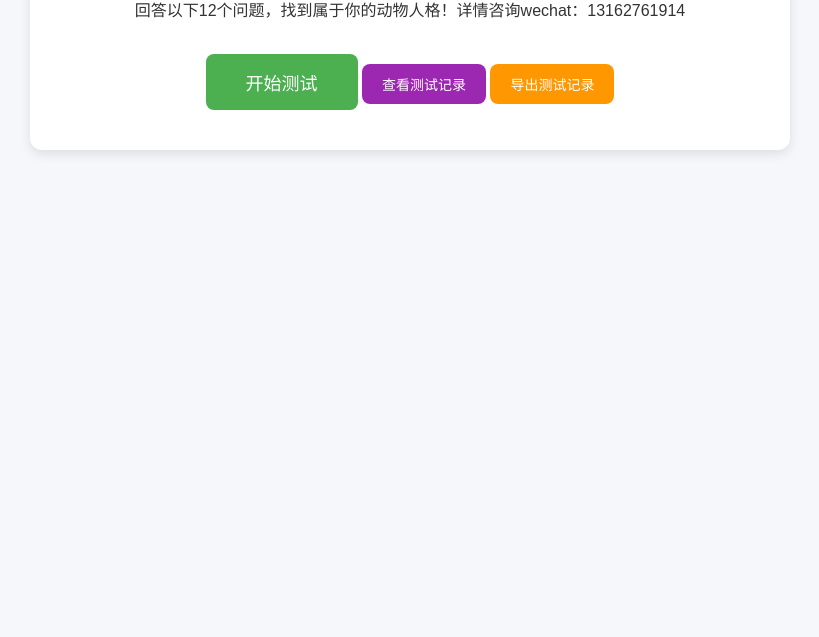
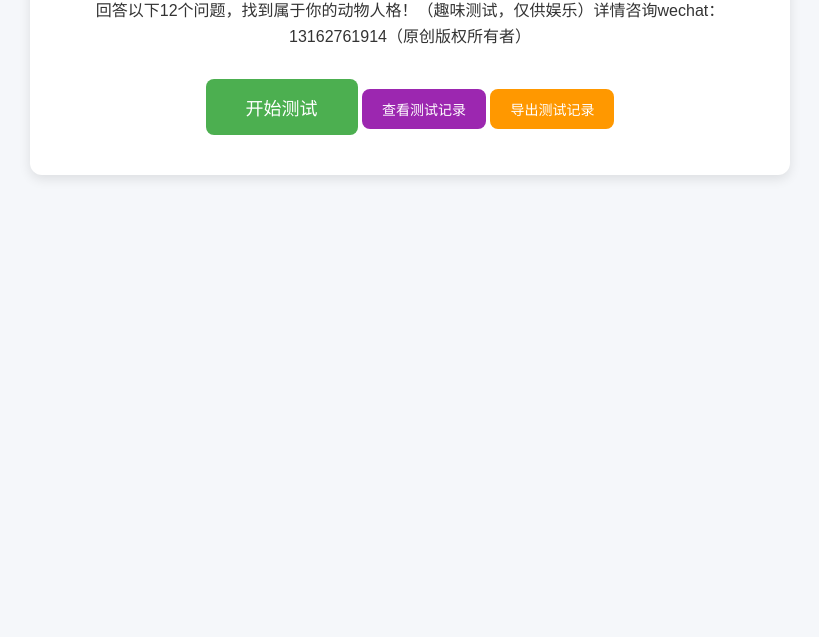
Before and after one commit to Simon19139/MBTI-Zodic-Short-Test, a plain HTML site: page index.html in a window 1280 px wide. Shown: the part 163-800 px from the top of the page, without its empty margins (230-1049 px from the left). Drawn offline with Linux system fonts and the light colour scheme.

Commit message:
Update index.html

```diff
--- a/index.html
+++ b/index.html
@@ -436,7 +436,7 @@
         <!-- 开始页面 -->
         <div class="start-screen">
             <h1>🐾 MBTI属相测试 🐾</h1>
-            <p>回答以下12个问题，找到属于你的动物人格！详情咨询wechat：13162761914</p>
+            <p>回答以下12个问题，找到属于你的动物人格！（趣味测试，仅供娱乐）详情咨询wechat：13162761914（原创版权所有者）</p>
             <button class="start-btn" id="startBtn">开始测试</button>
             <button class="history-btn" id="historyBtn">查看测试记录</button>
             <button class="export-btn" id="homeExportBtn">导出测试记录</button>
```
